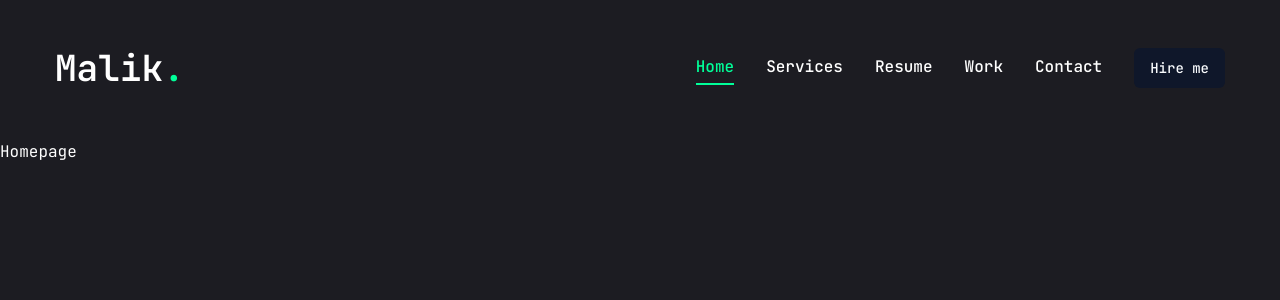
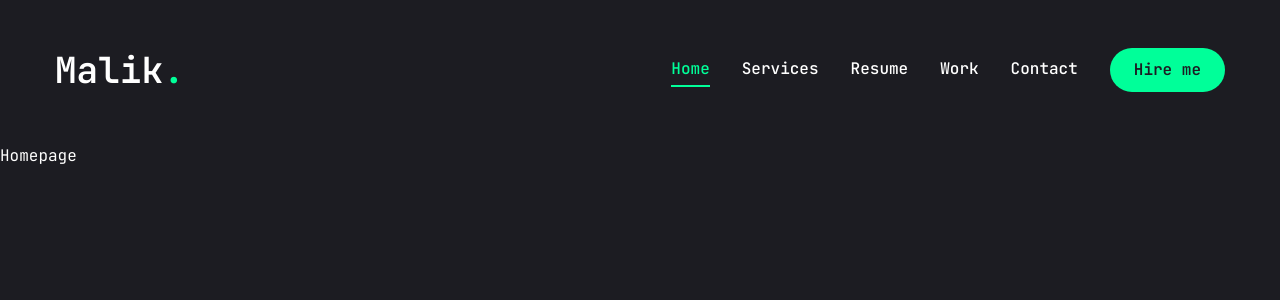
Before and after one commit to MalikP1/malik-portfolio, a Next.js app: page / in a window 1280 px wide. Shown: the top 300 px of the page. Built offline with nearby package versions, Linux system fonts and the light colour scheme.

Commit message:
Create mobile nav view and style hire me button

```diff
--- a/components/Header.jsx
+++ b/components/Header.jsx
@@ -5,6 +5,7 @@
 
 // components
 import Nav from "./Nav";
+import MobileNav from "./MobileNav";
 
 const Header = () => {
   return (
@@ -27,7 +28,9 @@
             </div>
 
             {/* Mobile nav */}
-            <div className="xl:hidden">Mobile nav</div>
+            <div className="xl:hidden">
+                <MobileNav />
+            </div>
 
 
         </div>
--- /dev/null
+++ b/components/MobileNav.jsx
@@ -0,0 +1,68 @@
+"use client"
+
+import { Sheet, SheetContent, SheetTrigger } from "@/components/ui/sheet"
+import { usePathname } from "next/navigation"
+import Link from "next/link"
+import { CiMenuFries } from "react-icons/ci"
+
+const links = [
+    {
+        name: "home",
+        path: "/"
+    },
+    {
+        name: "services",
+        path: "/services"
+    },
+    {
+        name: "resume",
+        path: "/resume"
+    },
+    {
+        name: "work",
+        path: "/work"
+    },
+    {
+        name: "contact",
+        path: "/contact"
+    },
+];
+
+const MobileNav = () => {
+    const pathname = usePathname()
+  return (
+    <Sheet>
+        <SheetTrigger className="flex justify-center items-center">
+            <CiMenuFries className="text[2rem] text-accent"/>
+        </SheetTrigger>
+        <SheetContent className="flex flex-col">
+            {/* logo */}
+            <div className="mt-32 mb-40 text-center text-2xl">
+                <Link href="/">
+                    <h1 className="text-4xl font-semibold">
+                        Malik<span className="text-accent">.</span>
+                    </h1>
+                </Link>
+            </div>
+            {/* nav */}
+            <nav className="flex flex-col justify-center items-center gap-8">
+                {links.map((link, index)=> {
+                    return (
+                        <Link
+                        href={link.path}
+                        key={index}
+                        className={`${
+                            link.path === pathname &&
+                            "text-accent border-b-2 border-accent"
+                        } text-xl capitalize hover:text-accent transition-all`}>
+                            {link.name}
+                        </Link>
+                    )
+                })}
+            </nav>
+        </SheetContent>
+    </Sheet>
+  )
+}
+
+export default MobileNav
--- a/components/ui/button.jsx
+++ b/components/ui/button.jsx
@@ -5,25 +5,19 @@
 import { cn } from "@/lib/utils"
 
 const buttonVariants = cva(
-  "inline-flex items-center justify-center whitespace-nowrap rounded-md text-sm font-medium ring-offset-white transition-colors focus-visible:outline-none focus-visible:ring-2 focus-visible:ring-slate-950 focus-visible:ring-offset-2 disabled:pointer-events-none disabled:opacity-50 dark:ring-offset-slate-950 dark:focus-visible:ring-slate-300",
+  "inline-flex items-center justify-center whitespace-nowrap rounded-full text-base font-semibold ring-offset-white transition-colors",
   {
     variants: {
       variant: {
-        default: "bg-slate-900 text-slate-50 hover:bg-slate-900/90 dark:bg-slate-50 dark:text-slate-900 dark:hover:bg-slate-50/90",
-        destructive:
-          "bg-red-500 text-slate-50 hover:bg-red-500/90 dark:bg-red-900 dark:text-slate-50 dark:hover:bg-red-900/90",
+        default: "bg-accent text-primary hover:bg-accent-hover",
+        primary: "bg-primary text-white",
         outline:
-          "border border-slate-200 bg-white hover:bg-slate-100 hover:text-slate-900 dark:border-slate-800 dark:bg-slate-950 dark:hover:bg-slate-800 dark:hover:text-slate-50",
-        secondary:
-          "bg-slate-100 text-slate-900 hover:bg-slate-100/80 dark:bg-slate-800 dark:text-slate-50 dark:hover:bg-slate-800/80",
-        ghost: "hover:bg-slate-100 hover:text-slate-900 dark:hover:bg-slate-800 dark:hover:text-slate-50",
-        link: "text-slate-900 underline-offset-4 hover:underline dark:text-slate-50",
+          "border border-accent bg-transparent text-accent hover:bg-accent hover:text-primary"
       },
       size: {
-        default: "h-10 px-4 py-2",
-        sm: "h-9 rounded-md px-3",
-        lg: "h-11 rounded-md px-8",
-        icon: "h-10 w-10",
+        default: "h-[2.75rem] px-6",
+        md: "h-[3rem] px-6",
+        lg: "h-[3.5rem] px-8 text-sm uppercase tracking-[0.125rem]",
       },
     },
     defaultVariants: {
--- a/components/ui/sheet.jsx
+++ b/components/ui/sheet.jsx
@@ -2,9 +2,9 @@
 import * as React from "react"
 import * as SheetPrimitive from "@radix-ui/react-dialog"
 import { cva } from "class-variance-authority";
-import { X } from "lucide-react"
+import { cn } from "@/lib/utils"
 
-import { cn } from "@/lib/utils"
+import {IoMdClose} from "react-icons/io"
 
 const Sheet = SheetPrimitive.Root
 
@@ -26,7 +26,7 @@
 SheetOverlay.displayName = SheetPrimitive.Overlay.displayName
 
 const sheetVariants = cva(
-  "fixed z-50 gap-4 bg-white p-6 shadow-lg transition ease-in-out data-[state=open]:animate-in data-[state=closed]:animate-out data-[state=closed]:duration-300 data-[state=open]:duration-500 dark:bg-slate-950",
+  "fixed z-50 gap-4 bg-primary p-6 shadow-lg transition ease-in-out data-[state=open]:animate-in data-[state=closed]:animate-out data-[state=closed]:duration-300 data-[state=open]:duration-500 dark:bg-slate-950",
   {
     variants: {
       side: {
@@ -35,7 +35,7 @@
           "inset-x-0 bottom-0 border-t data-[state=closed]:slide-out-to-bottom data-[state=open]:slide-in-from-bottom",
         left: "inset-y-0 left-0 h-full w-3/4 border-r data-[state=closed]:slide-out-to-left data-[state=open]:slide-in-from-left sm:max-w-sm",
         right:
-          "inset-y-0 right-0 h-full w-3/4  border-l data-[state=closed]:slide-out-to-right data-[state=open]:slide-in-from-right sm:max-w-sm",
+          "inset-y-0 right-0 h-full w-3/4 data-[state=closed]:slide-out-to-right data-[state=open]:slide-in-from-right sm:max-w-sm",
       },
     },
     defaultVariants: {
@@ -50,8 +50,8 @@
     <SheetPrimitive.Content ref={ref} className={cn(sheetVariants({ side }), className)} {...props}>
       {children}
       <SheetPrimitive.Close
-        className="absolute right-4 top-4 rounded-sm opacity-70 ring-offset-white transition-opacity hover:opacity-100 focus:outline-none focus:ring-2 focus:ring-slate-950 focus:ring-offset-2 disabled:pointer-events-none data-[state=open]:bg-slate-100 dark:ring-offset-slate-950 dark:focus:ring-slate-300 dark:data-[state=open]:bg-slate-800">
-        <X className="h-4 w-4" />
+        className="absolute right-8 top-8 transition-opacity outline-none">
+        <IoMdClose className="text-3xl text-accent" />
         <span className="sr-only">Close</span>
       </SheetPrimitive.Close>
     </SheetPrimitive.Content>
--- a/package.json
+++ b/package.json
@@ -22,6 +22,7 @@
     "next": "14.2.8",
     "react": "^18",
     "react-dom": "^18",
+    "react-icons": "^5.3.0",
     "tailwind-merge": "^2.5.2",
     "tailwindcss-animate": "^1.0.7"
   },
```
Also changed, not shown: 1 other file (tests, documents, lock files or other folders).
